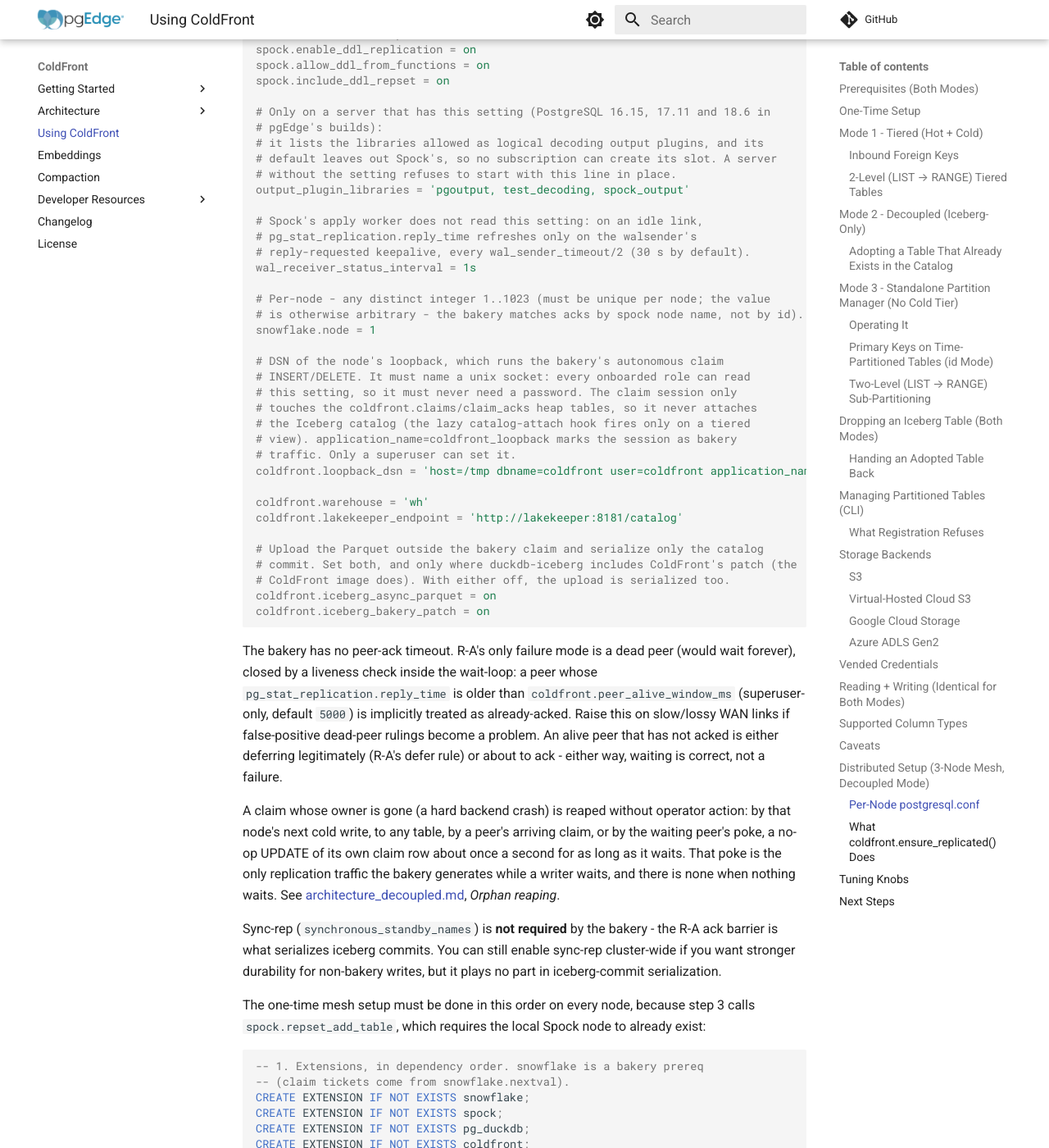
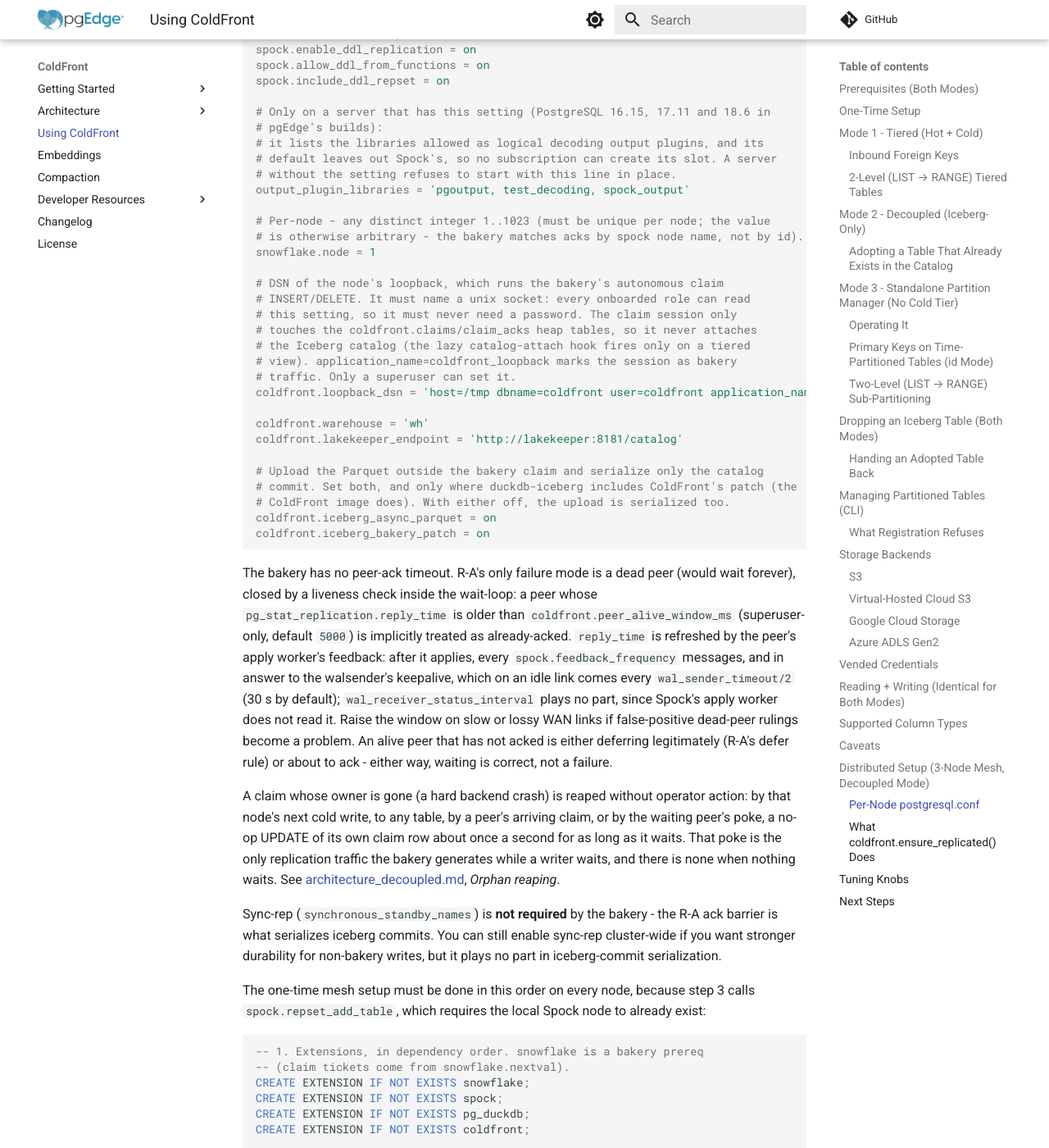
Before and after one commit to pgEdge/coldfront, an MkDocs documentation site: the page built from docs/usage.md, in a window 1280 px wide and 1400 px high, scrolled down 21792 px. Shown: the whole window at 82% size. Built offline with MkDocs 1.6.1 and Material for MkDocs 9.7.7, drawn with Linux system fonts in a browser that asks for light colours; comment, search, counter and statistics services are not loaded.

Commit message:
docs: state what refreshes the dead-peer reply and drop the unread wal_receiver_status_interval

```diff
--- a/docs/usage.md
+++ b/docs/usage.md
@@ -1058,11 +1058,6 @@ spock.include_ddl_repset = on
 # without the setting refuses to start with this line in place.
 output_plugin_libraries = 'pgoutput, test_decoding, spock_output'
 
-# Spock's apply worker does not read this setting: on an idle link,
-# pg_stat_replication.reply_time refreshes only on the walsender's
-# reply-requested keepalive, every wal_sender_timeout/2 (30 s by default).
-wal_receiver_status_interval = 1s
-
 # Per-node - any distinct integer 1..1023 (must be unique per node; the value
 # is otherwise arbitrary - the bakery matches acks by spock node name, not by id).
 snowflake.node = 1
@@ -1090,10 +1085,14 @@ The bakery has no peer-ack timeout. R-A's only failure mode is a dead peer
 (would wait forever), closed by a liveness check inside the wait-loop: a peer
 whose `pg_stat_replication.reply_time` is older than
 `coldfront.peer_alive_window_ms` (superuser-only, default `5000`) is implicitly
-treated as already-acked. Raise this on slow/lossy WAN links if false-positive
-dead-peer rulings become a problem. An alive peer that has not acked is either
-deferring legitimately (R-A's defer rule) or about to ack - either way, waiting
-is correct, not a failure.
+treated as already-acked. `reply_time` is refreshed by the peer's apply
+worker's feedback: after it applies, every `spock.feedback_frequency` messages,
+and in answer to the walsender's keepalive, which on an idle link comes every
+`wal_sender_timeout/2` (30 s by default); `wal_receiver_status_interval` plays
+no part, since Spock's apply worker does not read it. Raise the window on
+slow or lossy WAN links if false-positive dead-peer rulings become a problem.
+An alive peer that has not acked is either deferring legitimately (R-A's defer
+rule) or about to ack - either way, waiting is correct, not a failure.
 
 A claim whose owner is gone (a hard backend crash) is reaped without operator
 action: by that node's next cold write, to any table, by a peer's arriving
```
Also changed, not shown: docs/architecture_decoupled.md (+5 -6 lines), docs/formal/README.md (+8 -5 lines), 2 other files.
